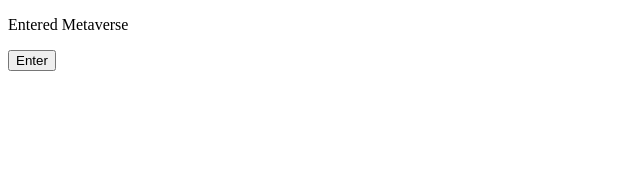
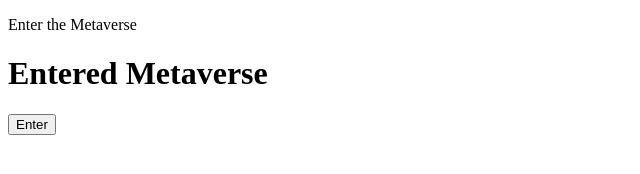
Before and after one commit to acciojob/enter-metaverse-Rohit-Pandit, a website: page main.html in a window 1280 px wide. Both pictures are taken after a click on the button "Enter". Shown: the whole page, without its empty margins (0-640 px from the left). Drawn offline with Linux system fonts and the light colour scheme.

Commit message:
created a submission

```diff
--- a/main.html
+++ b/main.html
@@ -3,8 +3,8 @@
 <html>
 
 <head>
-	<p id="para">Enter the Metaverse</p>
-	<button id="btn">Enter</button>
+	<p id="status">Enter the Metaverse</p>
+	<button id="enterBtn">Enter</button>
 	<link rel="stylesheet" href="styles.css">
 </head>
 
--- a/script.js
+++ b/script.js
@@ -1,6 +1,8 @@
 //your JS code here. If required.
-const btn = document.getElementById("btn");
+const btn = document.getElementById("enterBtn");
 btn.addEventListener("click",()=>{
-	const ele = document.getElementById("para");
-	ele.textContent = "Entered Metaverse"
+	const ele = document.getElementById("status");
+	const h1Tag = document.createElement('h1');
+	h1Tag.textContent = "Entered Metaverse";
+	ele.appendChild(h1Tag);
 })
```
